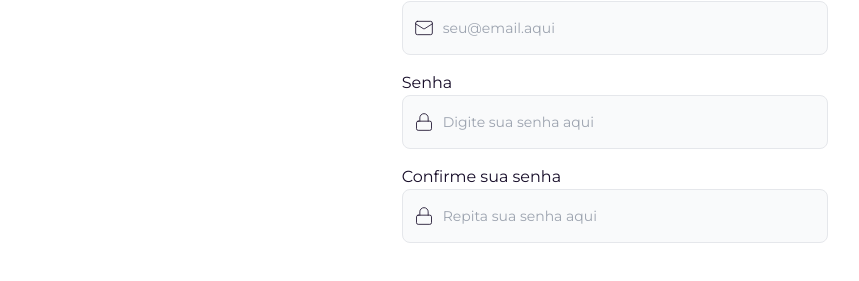
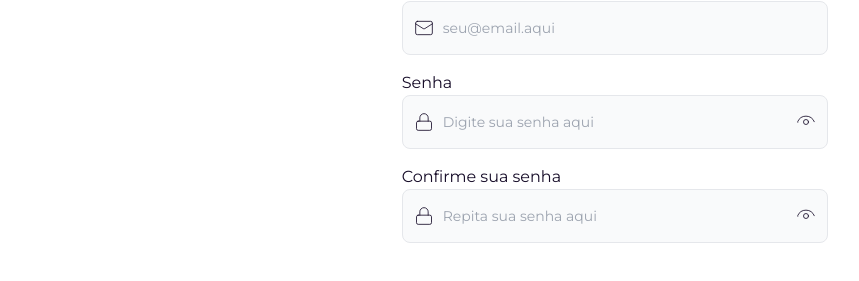
Before and after one commit to JoaoLucasLourenco/summoned, a Next.js app in the folder frontend/: page /register in a window 1280 px wide. Shown: the part 215-496 px from the top of the page, without its empty margins (25-884 px from the left). Built offline with nearby package versions, Linux system fonts and the light colour scheme.

Commit message:
feat: toggle Password Visibility

```diff
--- a/frontend/src/components/register/inputSingUp.tsx
+++ b/frontend/src/components/register/inputSingUp.tsx
@@ -1,3 +1,4 @@
+import { useState } from "react";
 import { ReactNode } from "react";
 import { UseFormRegister } from "react-hook-form";
 
@@ -18,21 +19,68 @@
   register,
   icon
 }) => {
+  const [inputType, setInputType] = useState(type); // Gerencia o tipo de input (password/text)
+
+  const togglePasswordVisibility = () => {
+    setInputType((prevType) => (prevType === 'password' ? 'text' : 'password'));
+  };
+
   return (
     <>
-      <label htmlFor={name}>{label} </label>
+      <label htmlFor={name}>{label}</label>
 
       <div className="relative">
         <div className="absolute inset-y-0 start-0 flex items-center ps-3 pointer-events-none">
           {icon}
         </div>
-        <input type={type}
+        <input
+          type={inputType}  // Usa o estado 'inputType'
           id={name}
           className="block w-full p-4 ps-10 text-sm text-text border rounded-lg bg-gray-50 focus:ring-1 focus:outline-none focus:ring-secondary"
           placeholder={placeholder}
           {...register(name)}
         />
-
+        {type === 'password' && (
+          <button
+            type="button"
+            className="absolute inset-y-0 end-0 flex items-center pe-3"
+            onClick={togglePasswordVisibility}
+          >
+            {inputType === 'password' ? (
+              <svg
+                xmlns="http://www.w3.org/2000/svg"
+                width="20"
+                height="20"
+                viewBox="0 0 24 24"
+                fill="none"
+                stroke="currentColor"
+                strokeWidth="1"
+                strokeLinecap="round"
+                strokeLinejoin="round"
+              >
+                <path d="M2.062 12.348a1 1 0 0 1 0-.696 10.75 10.75 0 0 1 19.876 0" />
+                <circle cx="12" cy="12" r="3" />
+              </svg>
+            ) : (
+              <svg
+                xmlns="http://www.w3.org/2000/svg"
+                width="20"
+                height="20"
+                viewBox="0 0 24 24"
+                fill="none"
+                stroke="currentColor"
+                strokeWidth="1"
+                strokeLinecap="round"
+                strokeLinejoin="round"
+              >
+                <path d="M10.733 5.076a10.744 10.744 0 0 1 11.205 6.575 1 1 0 0 1 0 .696 10.747 10.747 0 0 1-1.444 2.49" />
+                <path d="M14.084 14.158a3 3 0 0 1-4.242-4.242" />
+                <path d="M17.479 17.499a10.75 10.75 0 0 1-15.417-5.151 1 1 0 0 1 0-.696 10.75 10.75 0 0 1 4.446-5.143" />
+                <path d="m2 2 20 20" />
+              </svg>
+            )}
+          </button>
+        )}
       </div>
     </>
   );
```
